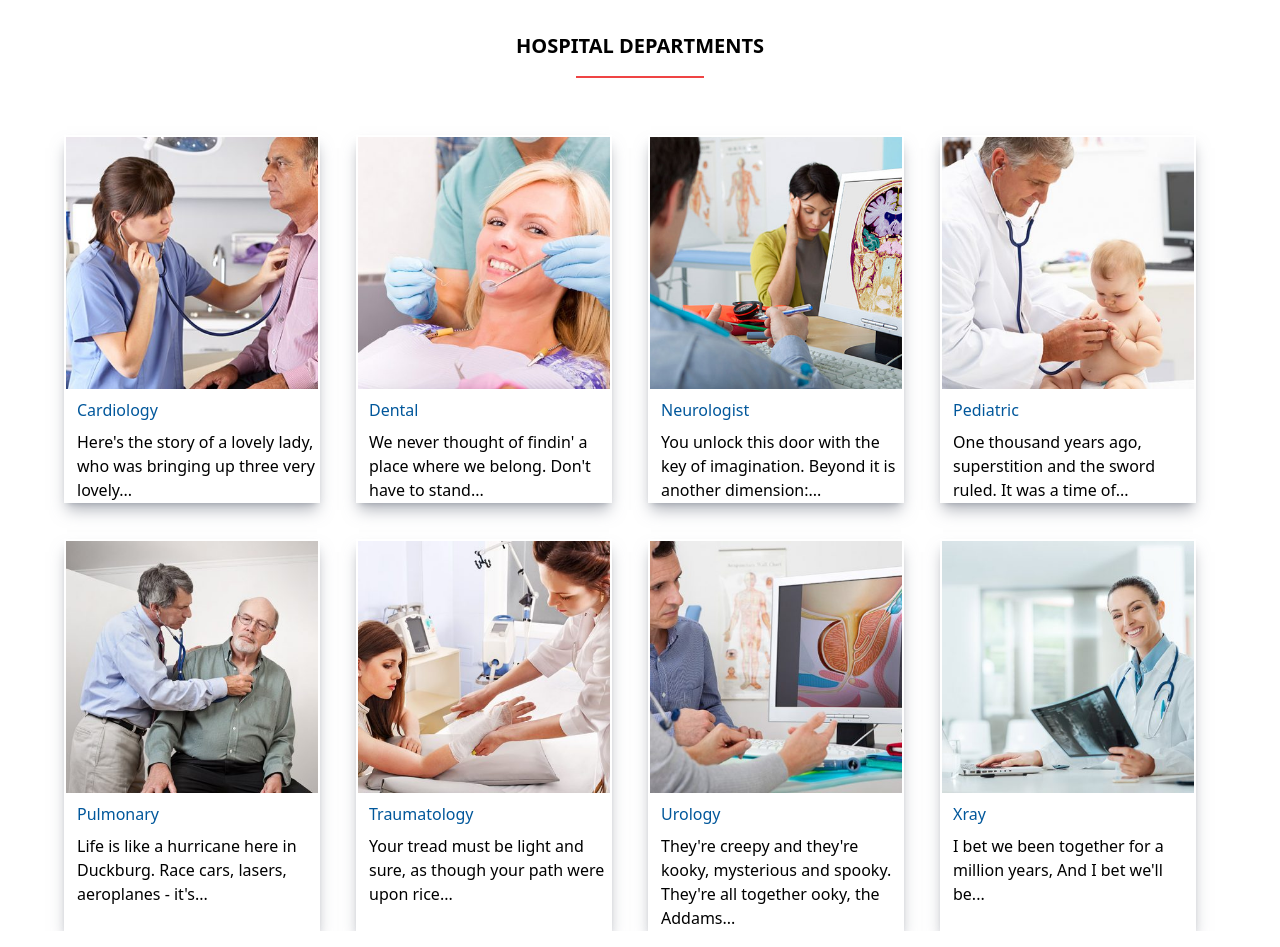
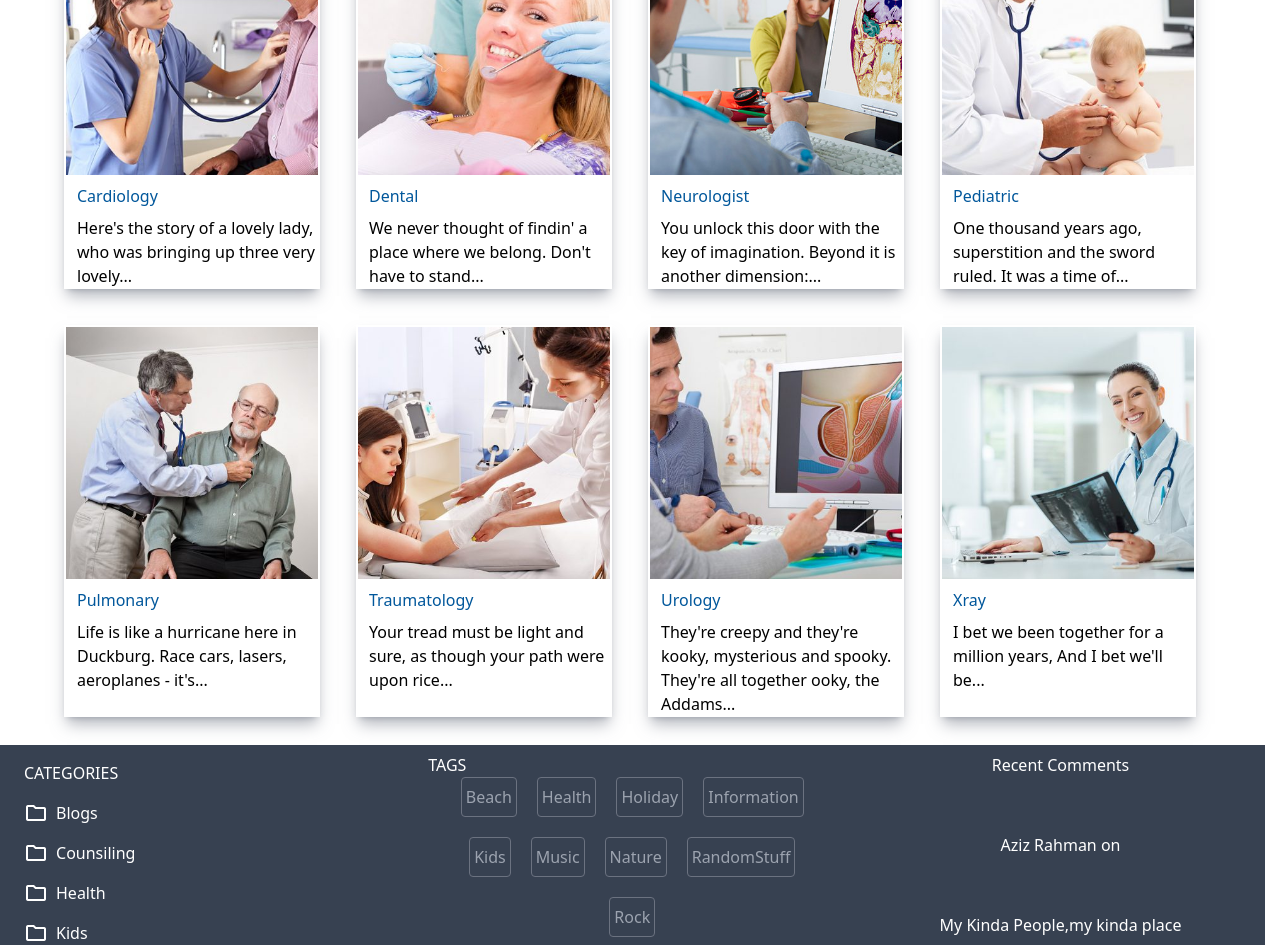
Before and after one commit to Abraar-kanini/DoctorFinderHub, a React (Create React App) app in the folder doctorfinderhub/: page / in a window 1280 px wide. Shown: the part 3060-4007 px from the top of the page. Built offline with nearby package versions, Linux system fonts and the light colour scheme.

Commit message:
Added the footer component

```diff
--- a/doctorfinderhub/src/App.js
+++ b/doctorfinderhub/src/App.js
@@ -2,6 +2,7 @@
 import './App.css';
 import Cards from './LandingComponent/Cards';
 import DoctorSection from './LandingComponent/DoctorSection';
+import Footer from './LandingComponent/Footer';
 import HospitalDepartment from './LandingComponent/HospitalDepartment';
 import LatestNewsSection from './LandingComponent/LatestNewsSection';
 import NavBar from './LandingComponent/NavBar';
@@ -67,7 +68,7 @@ function App() {
 
       <Testimonials Heading="HOSPITAL DEPARTMENTS" />
 
-      <div className="w-[90vw]   m-auto flex flex-wrap gap-9">
+      <div className="w-[90vw]   m-auto flex flex-wrap gap-9 mb-7">
 
         <HospitalDepartment DepartmentImage="Cardiology.jpg" DepartmentName="Cardiology" AboutDepartment="Here's the story of a lovely lady, who was bringing up three very lovely..." />
 
@@ -91,6 +92,9 @@ function App() {
       </div>
 
 
+      <Footer  />
+
+
     </>
   );
 }
--- a/doctorfinderhub/src/LandingComponent/Cards.js
+++ b/doctorfinderhub/src/LandingComponent/Cards.js
@@ -4,8 +4,8 @@ export default function Cards(props) {
   return (
     <>
 
-      <div className="h-[60vh] w-[20vw]  border border-white shadow-lg shadow-gray-500/50">
-        <div class="border border-white w-full h-[60%] flex justify-center items-center">
+      <div className=" w-[20vw]  border border-white shadow-lg shadow-gray-500/50">
+        <div class="border border-white w-full  flex justify-center items-center">
           <img src={props.doctorimage} alt="DoctorCard" class="w-full h-full object-cover" />
         </div>
         <div className="space-x-3 space-y-2">
--- /dev/null
+++ b/doctorfinderhub/src/LandingComponent/Footer.js
@@ -0,0 +1,54 @@
+import React from 'react'
+
+export default function Footer() {
+    return (
+        <>
+            <footer>
+                <div className="w-[98.8vw]   gap-5 bg-gray-700 flex  text-white">
+
+                    <div className="w-[33.33%]   space-x-6 space-y-4">
+                        {/* eslint-disable jsx-a11y/heading-has-content */}
+                        <h1></h1>
+                        <h1>CATEGORIES</h1>
+                        <h2 class="flex items-center"><span class="material-symbols-outlined mr-2">folder</span> Blogs</h2>
+                        <h2 class="flex items-center"><span class="material-symbols-outlined mr-2">folder</span> Counsiling</h2>
+
+                        <h2 class="flex items-center"><span class="material-symbols-outlined mr-2">folder</span> Health</h2>
+
+                        <h2 class="flex items-center"><span class="material-symbols-outlined mr-2">folder</span> Kids</h2>
+
+
+
+                    </div>
+                    <div className="w-[33.33%]  m-auto">
+                        <h1 >TAGS</h1>
+                        <div className=" flex w-[90%]  m-auto flex-wrap content-center  justify-center gap-5 " >
+
+                            <button className=" rounded p-1 border border-gray-500 text-gray-400 h-[5vh]">Beach</button>
+                            <button className="rounded p-1 border border-gray-500 text-gray-400 h-[5vh]">Health</button>
+                            <button className="rounded p-1 border border-gray-500 text-gray-400 h-[5vh]">Holiday</button>
+                            <button className="rounded p-1 border border-gray-500 text-gray-400 h-[5vh]">Information</button>
+                            <button className="rounded p-1 border border-gray-500 text-gray-400 h-[5vh]">Kids</button>
+                            <button className="rounded p-1 border border-gray-500 text-gray-400 h-[5vh]">Music</button>
+                            <button className="rounded p-1 border border-gray-500 text-gray-400 h-[5vh]">Nature</button>
+                            <button className="rounded p-1 border border-gray-500 text-gray-400 h-[5vh]">RandomStuff</button>
+                            <button className="rounded p-1 border border-gray-500 text-gray-400 h-[5vh]">Rock</button>
+                        </div>
+
+
+
+                    </div>
+                    <div className="w-[33.33%]  flex flex-col justify-center items-center gap-14">
+                           <h1>Recent Comments</h1>
+                           <h5> Aziz Rahman on </h5>
+                           <h6>My Kinda People,my kinda place</h6>
+                        </div>
+
+
+
+                </div>
+            </footer>
+
+        </>
+    )
+}
--- a/doctorfinderhub/src/LandingComponent/NavBar.js
+++ b/doctorfinderhub/src/LandingComponent/NavBar.js
@@ -18,7 +18,7 @@ export default function NavBar() {
     <>
   <nav className="sticky">
       <div
-        class="w-[100vw] h-[10vh] flex justify-between items-center sm:w-[100vw] sm:h-[10vh] sm:flex sm:justify-evenly sm:items-center"
+        class="w-[90vw] h-[10vh] flex justify-between items-center sm:w-[90vw] sm:h-[10vh] sm:flex sm:justify-evenly sm:items-center"
       >
          <h1 className="inline-flex font-bold">DoctorFinderHub <span class="material-symbols-outlined">add_circle</span></h1>
 
--- a/doctorfinderhub/src/LandingComponent/Service.js
+++ b/doctorfinderhub/src/LandingComponent/Service.js
@@ -4,8 +4,8 @@ export default function Service(props) {
   return (
     <>
 
-    <div className="h-[60vh] w-[20vw]  border border-white shadow-lg shadow-gray-500/50">
-        <div class="border border-white w-full h-[60%] flex justify-center items-center">
+    <div className=" w-[20vw]  border border-white shadow-lg shadow-gray-500/50">
+        <div class="border border-white w-full  flex justify-center items-center">
           <img src={props.ServiceImage} alt="DoctorCard" class="w-full h-full object-cover" />
         </div>
         <div className="space-x-3 space-y-2">
```
